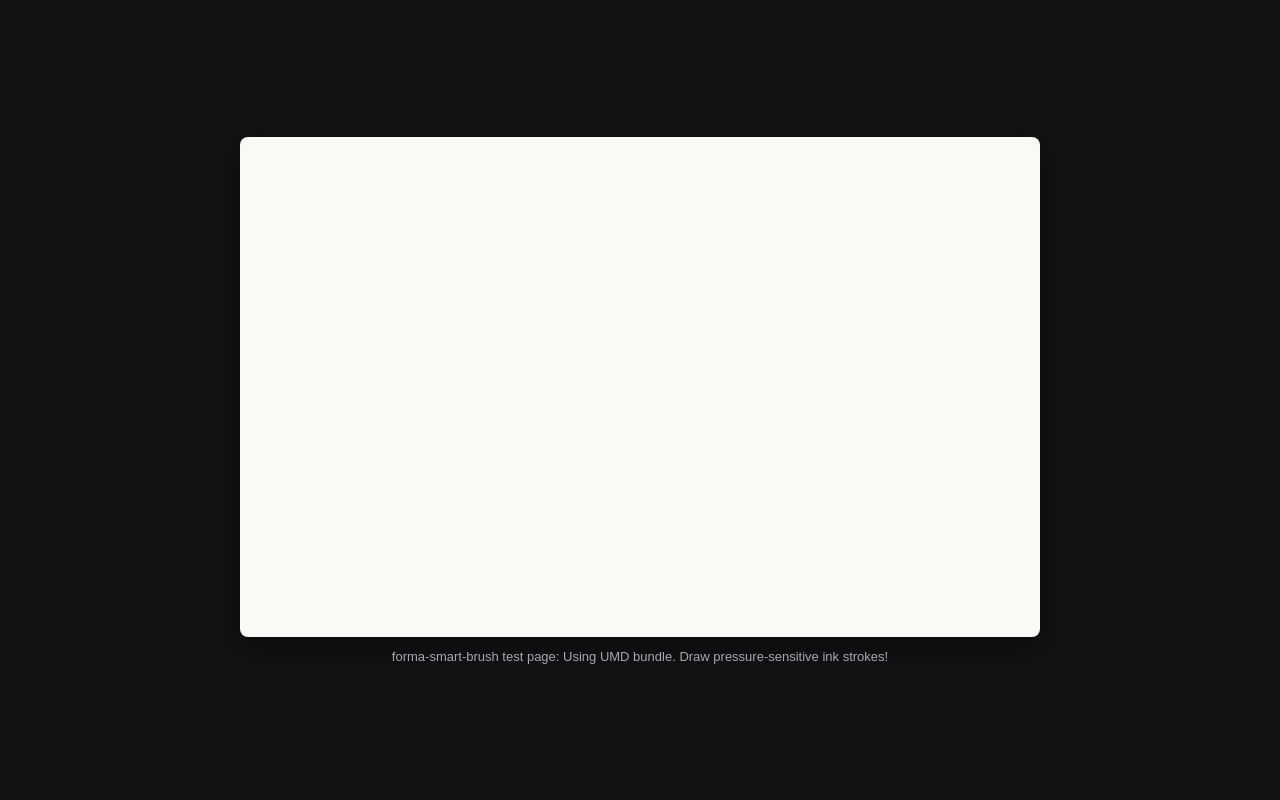
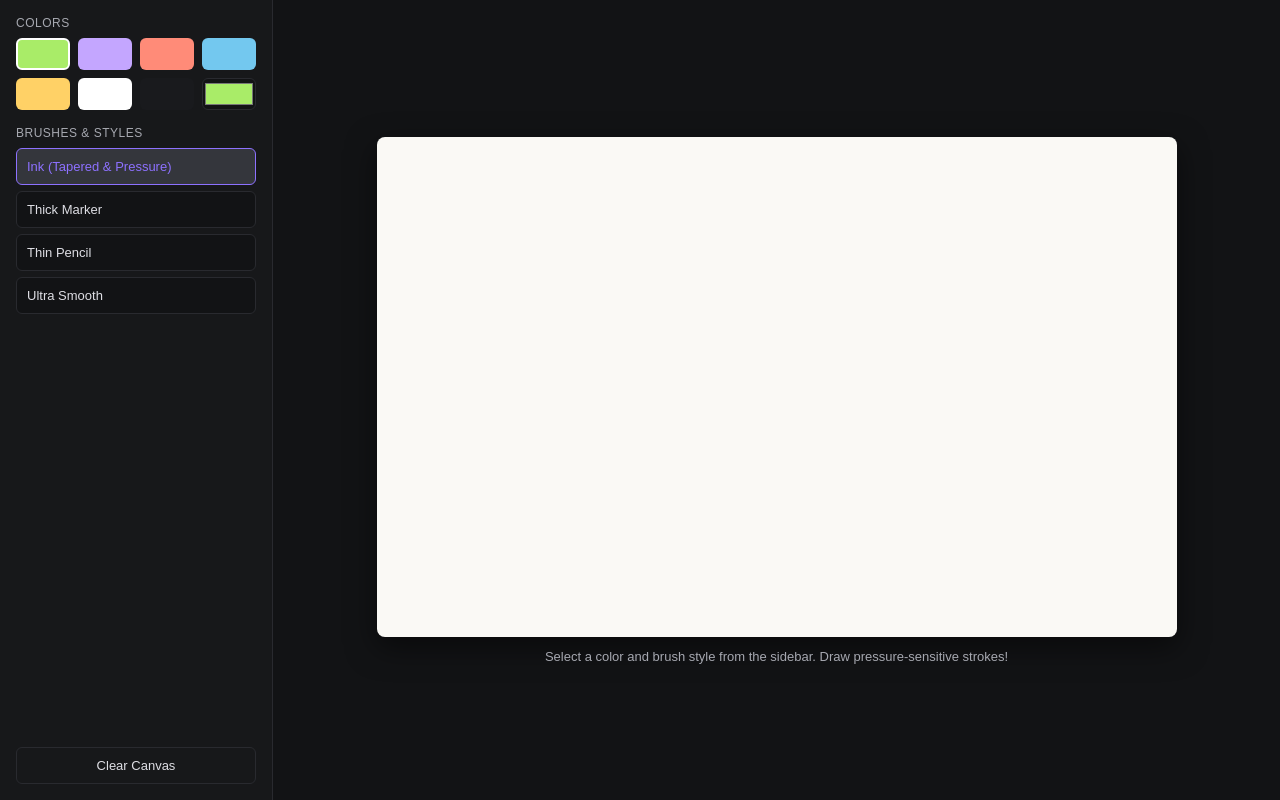
Before and after one commit to Mujshanan/forma-smart-brush, a website: page index.html in a window 1280 px wide. Drawn offline with Linux system fonts and the light colour scheme.

Commit message:
feat: add sidebar with color swatches and brush styles to test page index.html

```diff
--- a/index.html
+++ b/index.html
@@ -2,22 +2,99 @@
 <html lang="en">
 <head>
   <meta charset="UTF-8">
-  <title>forma-smart-brush — Standalone Bundle Test Page</title>
+  <title>forma-smart-brush — Studio Test Page</title>
   <style>
-    body { background: #121315; color: #dedee4; font-family: sans-serif; display: flex; flex-direction: column; align-items: center; justify-content: center; height: 100vh; margin: 0; }
+    body { background: #121315; color: #dedee4; font-family: sans-serif; display: flex; height: 100vh; margin: 0; overflow: hidden; }
+    .sidebar { width: 240px; background: #17181a; border-right: 1px solid #292a2f; display: flex; flex-direction: column; padding: 16px; gap: 16px; }
+    .section-title { font-size: 12px; text-transform: uppercase; color: #a6a8b0; letter-spacing: 0.5px; margin-bottom: 8px; }
+    .colors { display: grid; grid-template-columns: repeat(4, 1fr); gap: 8px; }
+    .color-btn { width: 100%; height: 32px; border: 2px solid transparent; border-radius: 6px; cursor: pointer; }
+    .color-btn.active { border-color: #fff; }
+    .brushes { display: flex; flex-direction: column; gap: 6px; }
+    .brush-btn { background: #121315; border: 1px solid #292a2f; color: #dedee4; padding: 10px; border-radius: 6px; cursor: pointer; text-align: left; font-size: 13px; }
+    .brush-btn:hover { background: #292a2f; }
+    .brush-btn.active { border-color: #8d71ff; background: #34363c; color: #8d71ff; }
+    .canvas-container { flex: 1; display: flex; flex-direction: column; align-items: center; justify-content: center; background: #121315; position: relative; }
     canvas { background: #faf9f5; border-radius: 8px; cursor: crosshair; box-shadow: 0 10px 30px rgba(0,0,0,0.5); }
     .hint { margin-top: 12px; font-size: 13px; color: #a6a8b0; }
+    button { cursor: pointer; }
   </style>
-  <!-- Load packaged UMD bundle directly without ESM import resolution issues -->
   <script src="./dist/forma-smart-brush.umd.js"></script>
 </head>
 <body>
-  <canvas id="canvas" width="800" height="500"></canvas>
-  <div class="hint">forma-smart-brush test page: Using UMD bundle. Draw pressure-sensitive ink strokes!</div>
+  <div class="sidebar">
+    <div>
+      <div class="section-title">Colors</div>
+      <div class="colors">
+        <button class="color-btn active" style="background: #a9ec68;" data-color="#a9ec68"></button>
+        <button class="color-btn" style="background: #c4a6ff;" data-color="#c4a6ff"></button>
+        <button class="color-btn" style="background: #ff8b78;" data-color="#ff8b78"></button>
+        <button class="color-btn" style="background: #73c8ef;" data-color="#73c8ef"></button>
+        <button class="color-btn" style="background: #ffd166;" data-color="#ffd166"></button>
+        <button class="color-btn" style="background: #ffffff;" data-color="#ffffff"></button>
+        <button class="color-btn" style="background: #191a1d;" data-color="#191a1d"></button>
+        <input type="color" id="custom-color" value="#a9ec68" style="width: 100%; height: 32px; border: 1px solid #292a2f; background: #121315; border-radius: 6px; cursor: pointer; padding: 0;">
+      </div>
+    </div>
+    <div>
+      <div class="section-title">Brushes & Styles</div>
+      <div class="brushes">
+        <button class="brush-btn active" data-brush="ink">Ink (Tapered & Pressure)</button>
+        <button class="brush-btn" data-brush="thick">Thick Marker</button>
+        <button class="brush-btn" data-brush="pencil">Thin Pencil</button>
+        <button class="brush-btn" data-brush="smooth">Ultra Smooth</button>
+      </div>
+    </div>
+    <div style="margin-top: auto;">
+      <button id="clear" style="width: 100%; background: transparent; border: 1px solid #292a2f; color: #dedee4; padding: 10px; border-radius: 6px; font-size: 13px;">Clear Canvas</button>
+    </div>
+  </div>
+
+  <div class="canvas-container">
+    <canvas id="canvas" width="800" height="500"></canvas>
+    <div class="hint">Select a color and brush style from the sidebar. Draw pressure-sensitive strokes!</div>
+  </div>
 
   <script>
     const canvas = document.getElementById('canvas');
-    const smartBrush = new window.FormaSmartBrush.SmartBrushCanvas(canvas, { color: '#a9ec68', weldDistance: 30 });
+    let smartBrush = new window.FormaSmartBrush.SmartBrushCanvas(canvas, { color: '#a9ec68', weldDistance: 30, size: 8 });
+
+    // Color picker events
+    document.querySelectorAll('.color-btn').forEach(btn => {
+      btn.addEventListener('click', () => {
+        document.querySelectorAll('.color-btn').forEach(b => b.classList.remove('active'));
+        btn.classList.add('active');
+        const color = btn.dataset.color;
+        smartBrush.options.color = color;
+      });
+    });
+
+    document.getElementById('custom-color').addEventListener('input', e => {
+      smartBrush.options.color = e.target.value;
+    });
+
+    // Brush style events
+    document.querySelectorAll('.brush-btn').forEach(btn => {
+      btn.addEventListener('click', () => {
+        document.querySelectorAll('.brush-btn').forEach(b => b.classList.remove('active'));
+        btn.classList.add('active');
+        const type = btn.dataset.brush;
+        if (type === 'ink') {
+          smartBrush.options.size = 8; smartBrush.options.thinning = 0.5; smartBrush.options.smoothing = 0.5;
+        } else if (type === 'thick') {
+          smartBrush.options.size = 18; smartBrush.options.thinning = 0.2; smartBrush.options.smoothing = 0.7;
+        } else if (type === 'pencil') {
+          smartBrush.options.size = 3; smartBrush.options.thinning = 0.1; smartBrush.options.smoothing = 0.3;
+        } else if (type === 'smooth') {
+          smartBrush.options.size = 10; smartBrush.options.thinning = 0.7; smartBrush.options.smoothing = 0.9;
+        }
+      });
+    });
+
+    document.getElementById('clear').addEventListener('click', () => {
+      smartBrush.elements = [];
+      smartBrush.redraw();
+    });
   </script>
 </body>
 </html>
```
